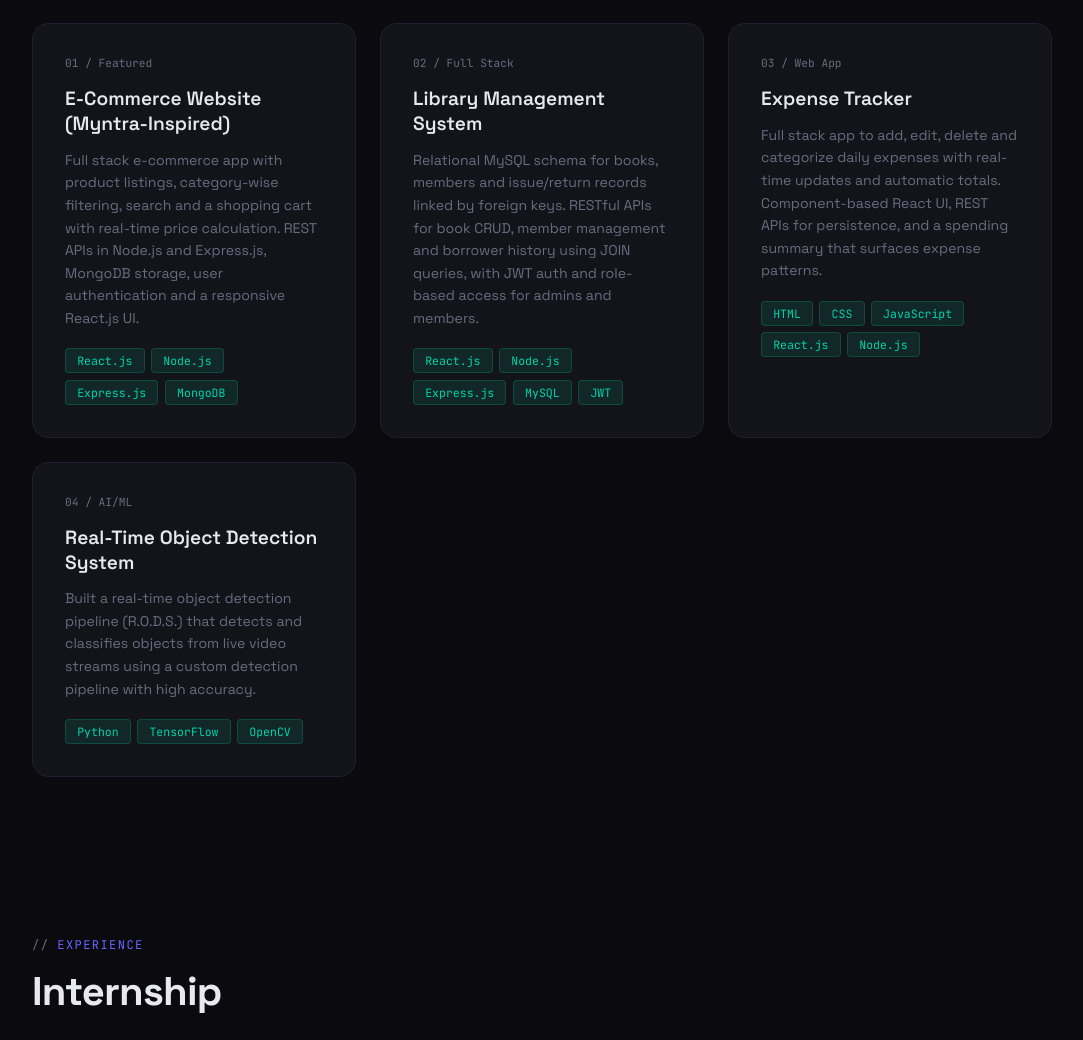
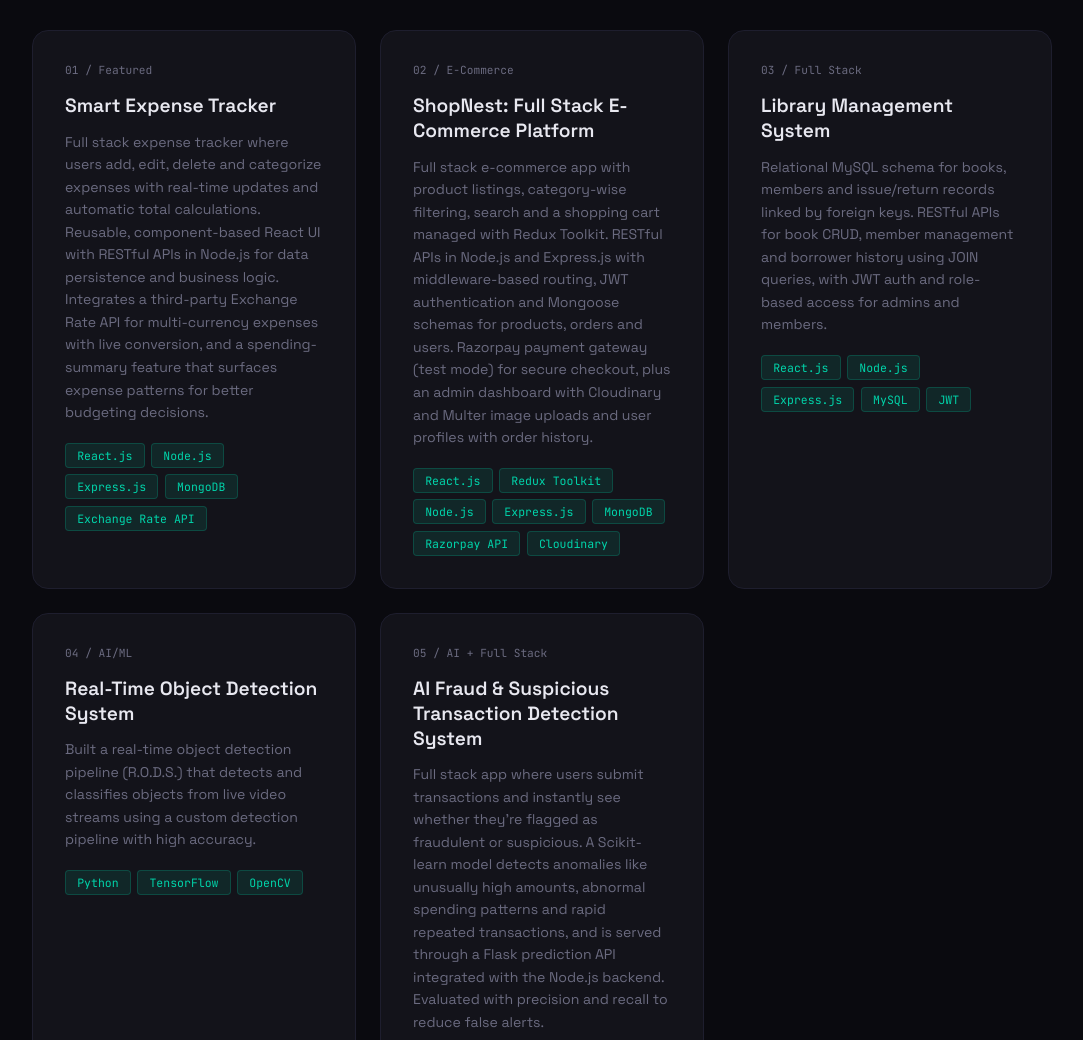
Before and after one commit to amitsharma9889/amit_portfolio, a plain HTML site: page index.html in a window 1280 px wide. Shown: the part 1760-2800 px from the top of the page, without its empty margins (98-1181 px from the left). Drawn offline with Linux system fonts and the light colour scheme.

Commit message:
Revise portfolio details and add new projects
Updated personal description, added new projects and certifications, and modified project details.

```diff
--- a/index.html
+++ b/index.html
@@ -451,7 +451,7 @@
       <span id="typed-text"></span><span class="typed-cursor">|</span>
     </div>
     <p class="hero-bio">
-      Final-year B.Tech CSE student with strong fundamentals in DSA, OOP and DBMS. I build responsive full stack web apps with React.js, Node.js, Express.js and MongoDB, from RESTful API design to a polished UI. Seeking a Software Developer Intern role.
+      Final-year B.Tech Computer Science Engineering student with strong fundamentals in Data Structures, Algorithms, Object-Oriented Programming, and Database Management Systems. I build responsive, full stack web applications using React.js, Node.js, Express.js, and MongoDB, from RESTful API design and third-party API integration through to a polished UI. Seeking a Software Developer Intern role to apply hands-on full stack development skills and core CS knowledge in a fast-paced, production software environment.
     </p>
     <div class="hero-cta">
       <a href="#projects" class="btn-primary">View Projects</a>
@@ -510,6 +510,7 @@
         <div class="skill-tags">
           <span class="skill-tag">Node.js</span>
           <span class="skill-tag">Express.js</span>
+          <span class="skill-tag">Flask</span>
           <span class="skill-tag">RESTful APIs</span>
         </div>
       </div>
@@ -533,6 +534,7 @@
         <div class="skill-cat-title">AI / ML</div>
         <div class="skill-tags">
           <span class="skill-tag">TensorFlow</span>
+          <span class="skill-tag">Scikit-learn</span>
           <span class="skill-tag">OpenCV</span>
           <span class="skill-tag">GenAI</span>
         </div>
@@ -558,17 +560,32 @@
     <div class="projects-grid">
       <div class="project-card reveal">
         <div class="project-num">01 / Featured</div>
-        <div class="project-name">E-Commerce Website (Myntra-Inspired)</div>
-        <p class="project-desc">Full stack e-commerce app with product listings, category-wise filtering, search and a shopping cart with real-time price calculation. REST APIs in Node.js and Express.js, MongoDB storage, user authentication and a responsive React.js UI.</p>
+        <div class="project-name">Smart Expense Tracker</div>
+        <p class="project-desc">Full stack expense tracker where users add, edit, delete and categorize expenses with real-time updates and automatic total calculations. Reusable, component-based React UI with RESTful APIs in Node.js for data persistence and business logic. Integrates a third-party Exchange Rate API for multi-currency expenses with live conversion, and a spending-summary feature that surfaces expense patterns for better budgeting decisions.</p>
         <div class="project-tech">
           <span class="tech-badge">React.js</span>
           <span class="tech-badge">Node.js</span>
           <span class="tech-badge">Express.js</span>
           <span class="tech-badge">MongoDB</span>
+          <span class="tech-badge">Exchange Rate API</span>
         </div>
       </div>
       <div class="project-card reveal">
-        <div class="project-num">02 / Full Stack</div>
+        <div class="project-num">02 / E-Commerce</div>
+        <div class="project-name">ShopNest: Full Stack E-Commerce Platform</div>
+        <p class="project-desc">Full stack e-commerce app with product listings, category-wise filtering, search and a shopping cart managed with Redux Toolkit. RESTful APIs in Node.js and Express.js with middleware-based routing, JWT authentication and Mongoose schemas for products, orders and users. Razorpay payment gateway (test mode) for secure checkout, plus an admin dashboard with Cloudinary and Multer image uploads and user profiles with order history.</p>
+        <div class="project-tech">
+          <span class="tech-badge">React.js</span>
+          <span class="tech-badge">Redux Toolkit</span>
+          <span class="tech-badge">Node.js</span>
+          <span class="tech-badge">Express.js</span>
+          <span class="tech-badge">MongoDB</span>
+          <span class="tech-badge">Razorpay API</span>
+          <span class="tech-badge">Cloudinary</span>
+        </div>
+      </div>
+      <div class="project-card reveal">
+        <div class="project-num">03 / Full Stack</div>
         <div class="project-name">Library Management System</div>
         <p class="project-desc">Relational MySQL schema for books, members and issue/return records linked by foreign keys. RESTful APIs for book CRUD, member management and borrower history using JOIN queries, with JWT auth and role-based access for admins and members.</p>
         <div class="project-tech">
@@ -580,18 +597,6 @@
         </div>
       </div>
       <div class="project-card reveal">
-        <div class="project-num">03 / Web App</div>
-        <div class="project-name">Expense Tracker</div>
-        <p class="project-desc">Full stack app to add, edit, delete and categorize daily expenses with real-time updates and automatic totals. Component-based React UI, REST APIs for persistence, and a spending summary that surfaces expense patterns.</p>
-        <div class="project-tech">
-          <span class="tech-badge">HTML</span>
-          <span class="tech-badge">CSS</span>
-          <span class="tech-badge">JavaScript</span>
-          <span class="tech-badge">React.js</span>
-          <span class="tech-badge">Node.js</span>
-        </div>
-      </div>
-      <div class="project-card reveal">
         <div class="project-num">04 / AI/ML</div>
         <div class="project-name">Real-Time Object Detection System</div>
         <p class="project-desc">Built a real-time object detection pipeline (R.O.D.S.) that detects and classifies objects from live video streams using a custom detection pipeline with high accuracy.</p>
@@ -599,6 +604,18 @@
           <span class="tech-badge">Python</span>
           <span class="tech-badge">TensorFlow</span>
           <span class="tech-badge">OpenCV</span>
+        </div>
+      </div>
+      <div class="project-card reveal">
+        <div class="project-num">05 / AI + Full Stack</div>
+        <div class="project-name">AI Fraud &amp; Suspicious Transaction Detection System</div>
+        <p class="project-desc">Full stack app where users submit transactions and instantly see whether they're flagged as fraudulent or suspicious. A Scikit-learn model detects anomalies like unusually high amounts, abnormal spending patterns and rapid repeated transactions, and is served through a Flask prediction API integrated with the Node.js backend. Evaluated with precision and recall to reduce false alerts.</p>
+        <div class="project-tech">
+          <span class="tech-badge">React.js</span>
+          <span class="tech-badge">Node.js</span>
+          <span class="tech-badge">Python</span>
+          <span class="tech-badge">Flask</span>
+          <span class="tech-badge">Scikit-learn</span>
         </div>
       </div>
     </div>
@@ -630,6 +647,14 @@
     <div class="section-label reveal">certifications</div>
     <h2 class="section-title reveal">Industry Recognition</h2>
     <div class="certs-grid">
+      <div class="cert-card reveal">
+        <div class="cert-icon" style="background:rgba(0,212,170,0.15);">💻</div>
+        <div class="cert-info">
+          <div class="cert-name">Frontend Developer Certificate</div>
+          <div class="cert-issuer">HackerRank</div>
+          <div class="cert-date">November 2026</div>
+        </div>
+      </div>
       <div class="cert-card reveal">
         <div class="cert-icon" style="background:rgba(108,99,255,0.15);">☁️</div>
         <div class="cert-info">
@@ -809,8 +834,8 @@
     entries.forEach(entry => {
       if (entry.isIntersecting) {
         animateCount(document.getElementById('intern-count'), 1);
-        animateCount(document.getElementById('proj-count'), 4);
-        animateCount(document.getElementById('cert-count'), 4);
+        animateCount(document.getElementById('proj-count'), 5);
+        animateCount(document.getElementById('cert-count'), 5);
         animateCount(document.getElementById('year-count'), 4);
         statsObserver.disconnect();
       }
```
